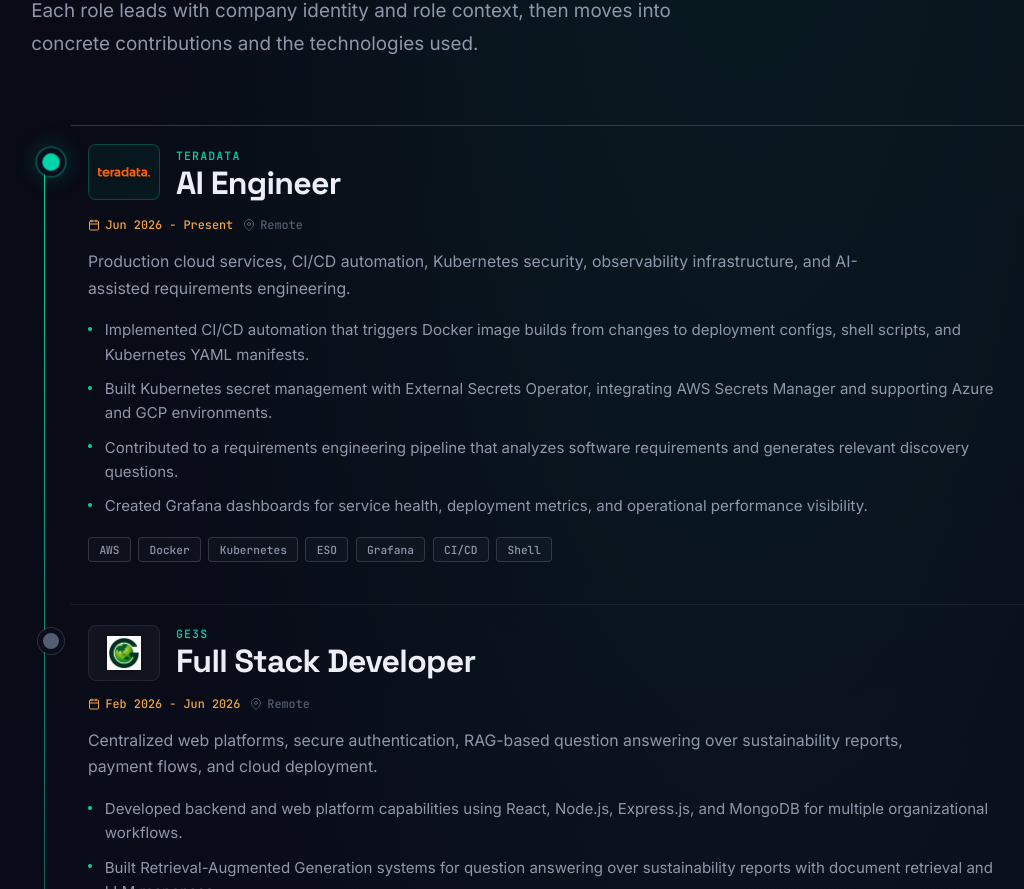
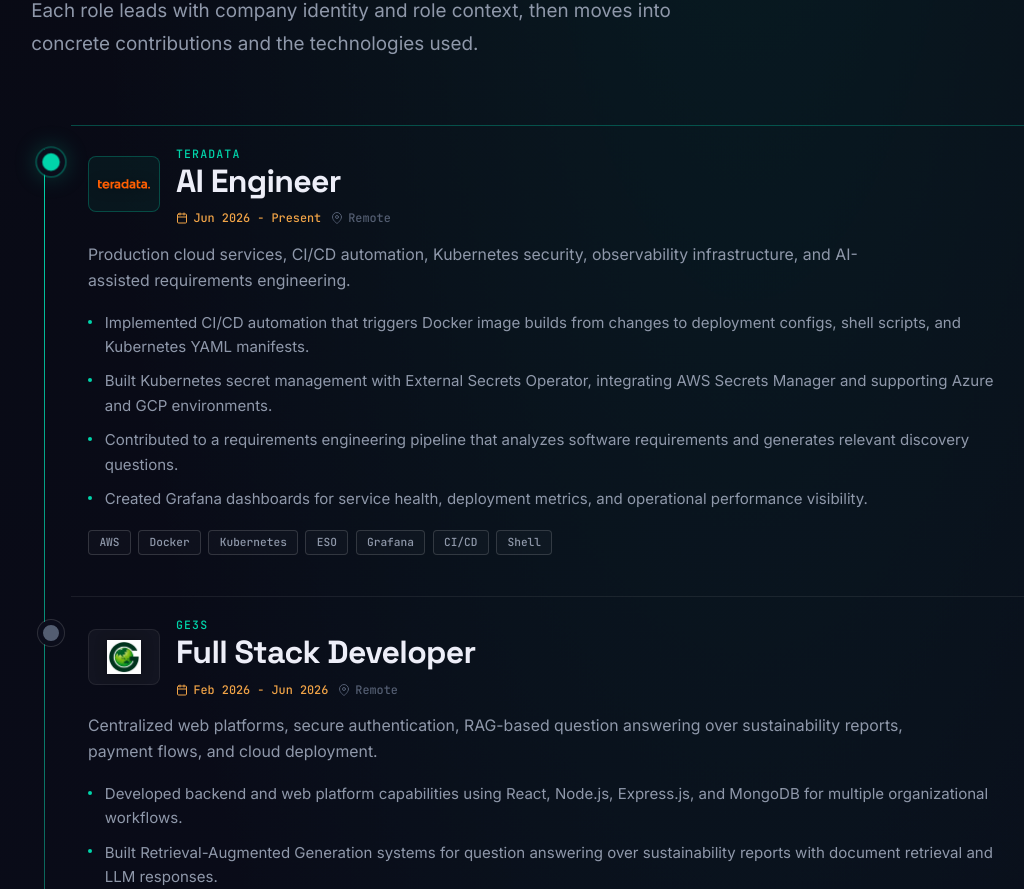
Before and after one commit to studysingh/myPortfolio, a React (Vite) app: page / in a window 1280 px wide. Shown: the part 1911-2800 px from the top of the page, without its empty margins (20-1044 px from the left). Built offline with nearby package versions, Linux system fonts and the light colour scheme.

Commit message:
Improve portfolio hero and experience layout

```diff
--- a/src/App.css
+++ b/src/App.css
@@ -420,8 +420,10 @@ main {
 
 .hero-name {
   display: grid;
+  align-items: start;
   gap: 0.02em;
-  width: 100%;
+  justify-items: start;
+  width: fit-content;
   max-width: 760px;
   clip-path: inset(0 100% 0 0);
   color: var(--text);
@@ -436,6 +438,7 @@ main {
 
 .hero-name span {
   display: block;
+  width: fit-content;
   white-space: nowrap;
 }
 
@@ -771,6 +774,10 @@ main {
   filter: drop-shadow(0 1px 6px rgba(0, 0, 0, 0.35));
 }
 
+.exp-company-text {
+  min-width: 0;
+}
+
 .exp-card.is-active .exp-logo-frame,
 .exp-card:hover .exp-logo-frame {
   border-color: rgba(0, 212, 170, 0.28);
@@ -803,6 +810,11 @@ main {
   flex-wrap: wrap;
   gap: 0.6rem;
   margin-bottom: 1rem;
+}
+
+.exp-company-text .exp-meta {
+  margin-top: 0.72rem;
+  margin-bottom: 0;
 }
 
 .exp-date,
--- a/src/home.jsx
+++ b/src/home.jsx
@@ -524,9 +524,6 @@ const Home = () => {
                     <div className="exp-company-text">
                       <span className="exp-company-name">{role.company}</span>
                       <h3 className="exp-role-title">{role.role}</h3>
-                    </div>
-                  </div>
-
                       <div className="exp-meta">
                         <span className="exp-date">
                           <FiCalendar size={12} aria-hidden="true" />
@@ -536,6 +533,8 @@ const Home = () => {
                           <FiMapPin size={12} aria-hidden="true" />
                           {role.location}
                         </span>
+                      </div>
+                    </div>
                   </div>
 
                   <p className="exp-summary">{role.summary}</p>
@@ -635,7 +634,7 @@ const Home = () => {
 
       <section id="contact" className="section contact-section" aria-labelledby="contact-title">
         <div className="section-inner contact-inner" data-reveal>
-          <p className="kicker">05 / Let's Connect</p>
+          <p className="kicker">05 / Let&apos;s Connect</p>
           <h2 id="contact-title" className="contact-heading">
             Open to the
             <br />
```
Lines whose indentation alone changed are shown as unchanged.
